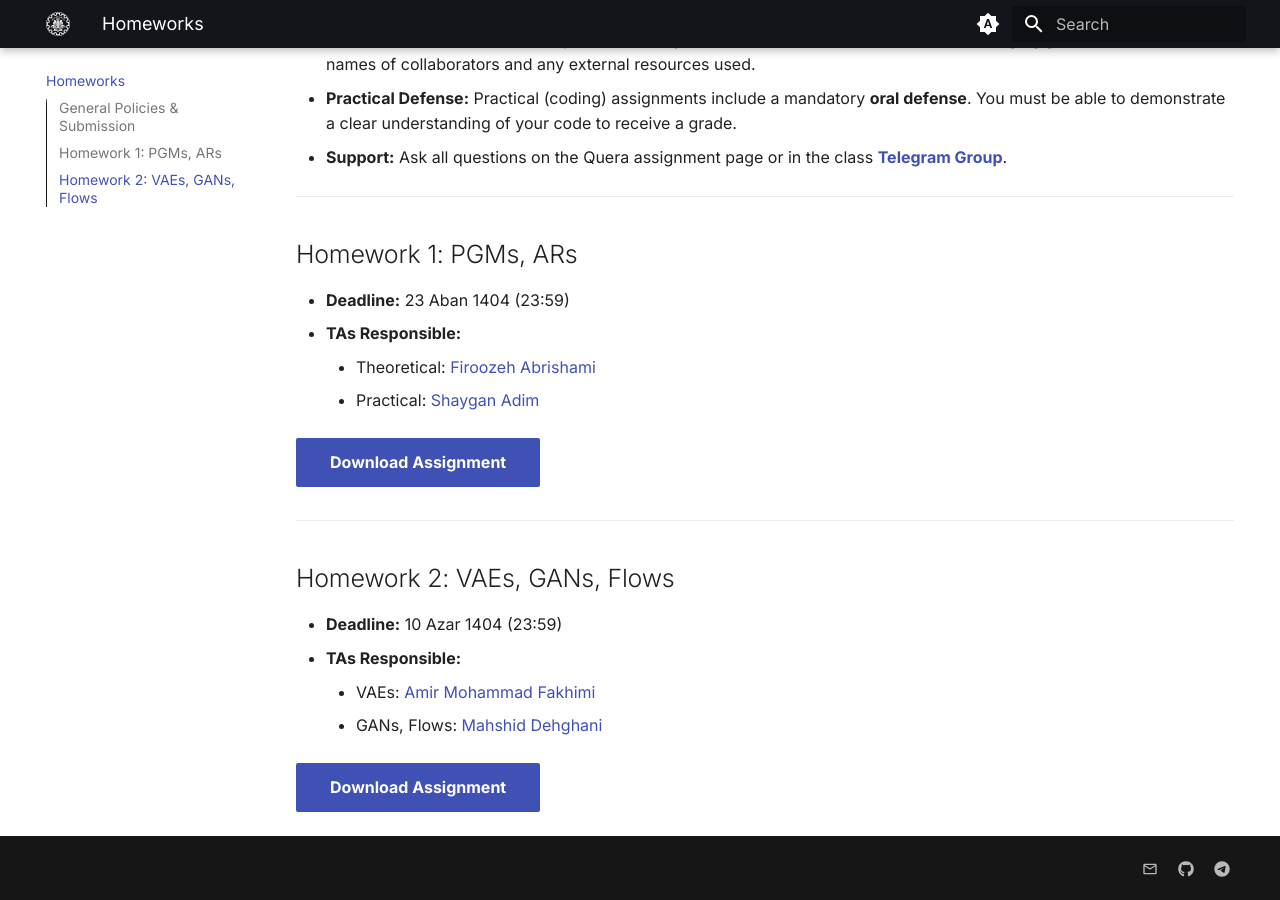
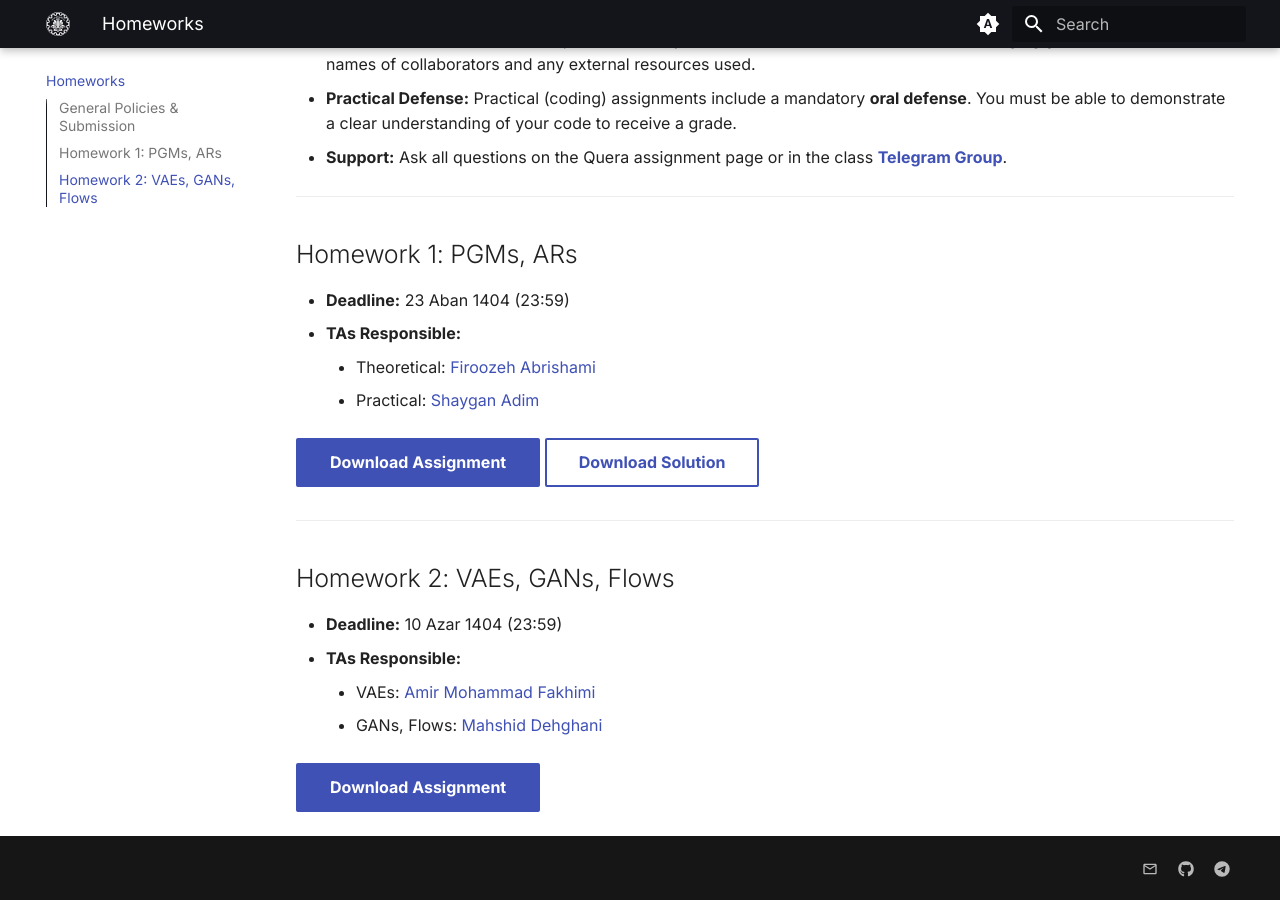
Before and after one commit to SUT-CS-GM/sut-cs-gm.github.io, an MkDocs documentation site: the page built from docs/homeworks/index.md, in a window 1280 px wide and 900 px high, scrolled down 596 px. Built offline with MkDocs 1.6.1 and Material for MkDocs 9.7.7, drawn with Linux system fonts in a browser that asks for light colours; some web fonts are replaced.

Commit message:
feat: Add HW1 solution

```diff
--- a/docs/homeworks/index.md
+++ b/docs/homeworks/index.md
@@ -30,7 +30,7 @@ Please read the following policies carefully before submitting your work. These
     * Practical: [Shaygan Adim](../#ta-shaygan-adim)
 
 [Download Assignment](/assets/homeworks/GM_HW1.zip){:target="_blank" .md-button .md-button--primary }
-<!--[Download Solution](/assets/homeworks/GM_HW1_Sol.zip){:target="_blank" .md-button .disabled }-->
+[Download Solution](/assets/homeworks/GM_HW1_Sol.zip){:target="_blank" .md-button .disabled }
 
 ---
 
```
Also changed, not shown: 1 other file.
